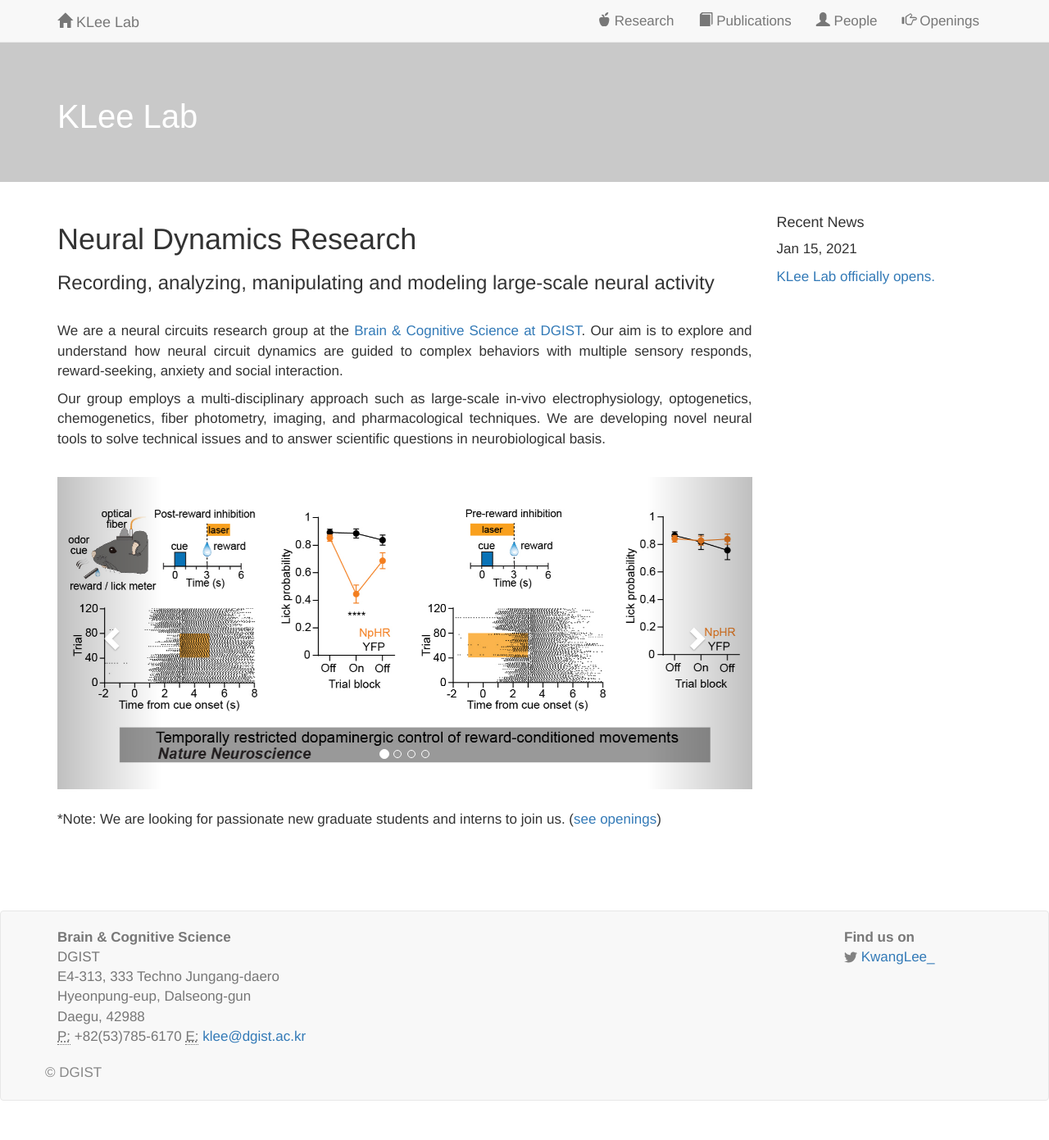
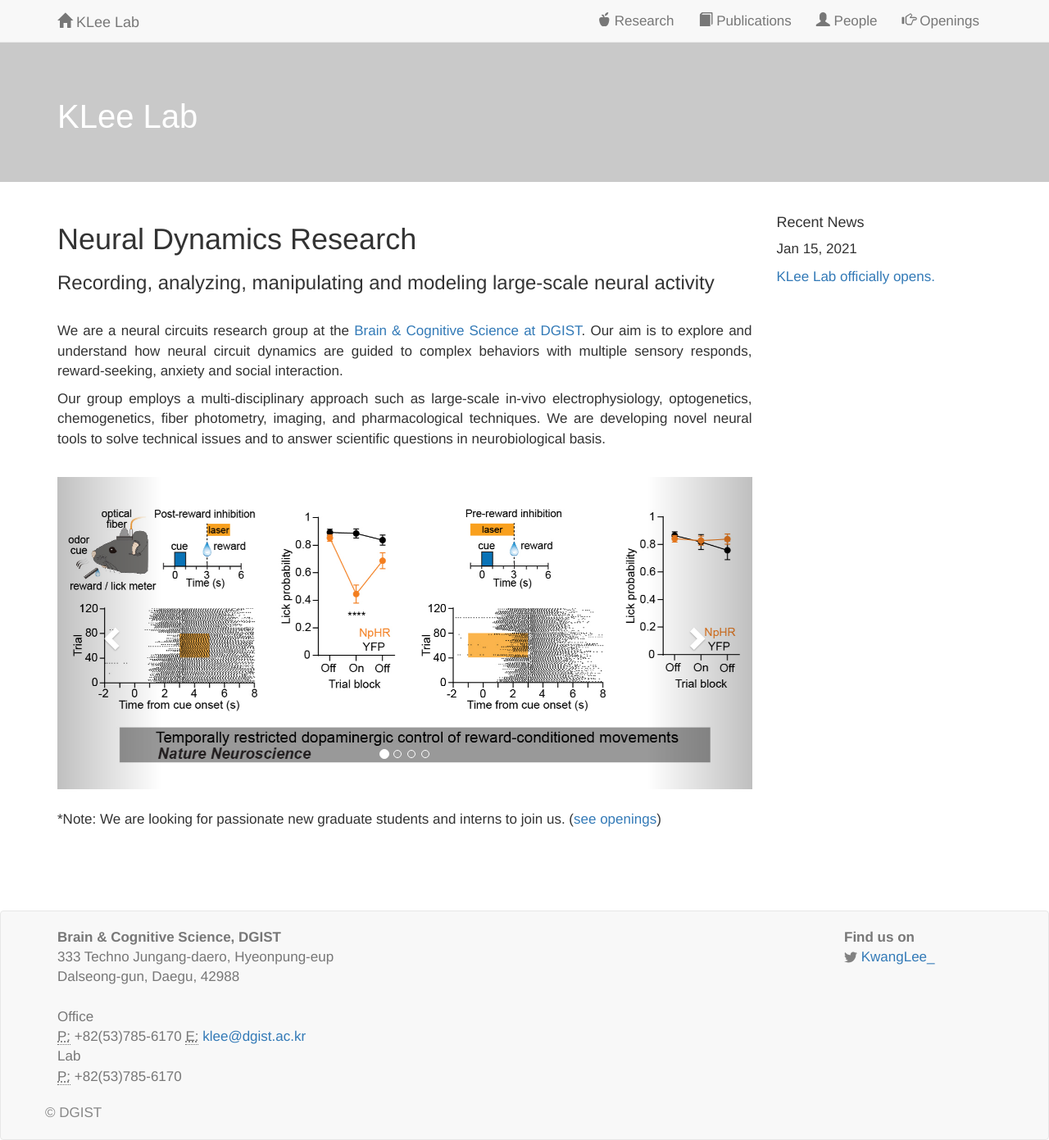
Before and after one commit to kleelab/kleelab.github.io, a Jekyll site: the page built from index.html, in a window 1280 px wide. Shown: the whole page at 82% size. Built offline with Jekyll 4.4.1, drawn with Linux system fonts in a browser that asks for light colours; nearby versions of some CDN libraries; a style sheet for code colours, icons or effects is not loaded; before the commit the page ends 1343 px from its top, so only the background shows below that.

Commit message:
Update footer.html

```diff
--- a/_includes/footer.html
+++ b/_includes/footer.html
@@ -6,14 +6,16 @@
             <div class="row">
                 <div class="col-md-10">
                     <address>
-                        <strong>Brain & Cognitive Science</strong><br>
-                        DGIST<br>
-                        E4-313, 333 Techno Jungang-daero<br />
-                        Hyeonpung-eup, Dalseong-gun<br />
-                        Daegu, 42988<br />
+                        <strong>Brain & Cognitive Science, DGIST</strong><br>
+                        333 Techno Jungang-daero, Hyeonpung-eup<br />
+                        Dalseong-gun, Daegu, 42988<br /> <br>
+                        Office<br />
                         <abbr title="Phone">P:</abbr> +82(53)785-6170
                         <abbr title="Email">E:</abbr> <a href="mailto:klee@dgist.ac.kr">klee@dgist.ac.kr</a> <br>
                         <!--<abbr title="Phone">P:</abbr> (123) 456-7890-->
+                        Lab<br />
+                        <abbr title="Phone">P:</abbr> +82(53)785-6170 <br>
+
                     </address>
 
                 </div>
```
